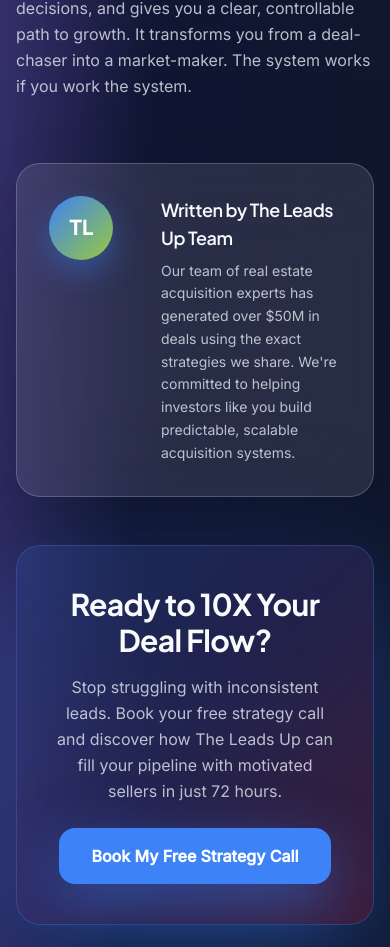
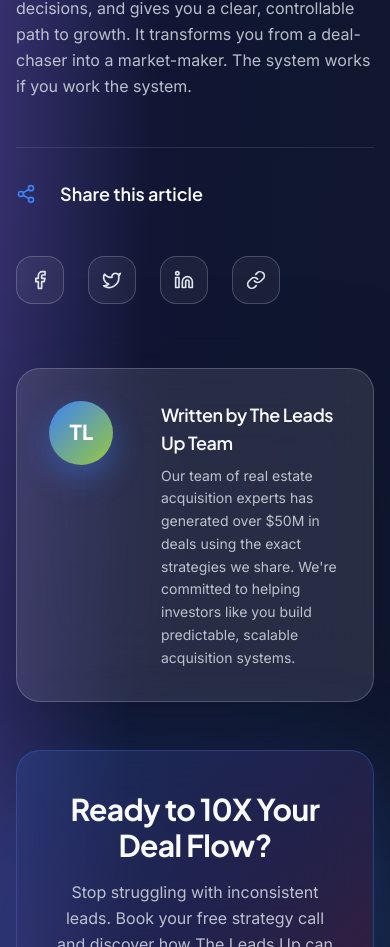
Before and after one commit to adnanelgamasyy/leadsup, a React (Vite) app: page /blog/build-predictable-deal-pipeline in a window 390 px wide. Shown: the part 5290-6237 px from the top of the page. Built offline with nearby package versions, Linux system fonts and the light colour scheme.

Commit message:
feat: add social share buttons to blog posts
- Added Facebook, Twitter, LinkedIn share buttons
- Added copy link functionality with visual feedback
- Positioned share buttons between content and author bio
- Styled with hover effects matching site theme

```diff
--- a/src/pages/EnhancedBlogPostPage.tsx
+++ b/src/pages/EnhancedBlogPostPage.tsx
@@ -1,6 +1,6 @@
 import { useParams, Link } from 'react-router-dom'
 import { useState, useEffect } from 'react'
-import { Calendar, Clock, ArrowLeft, BookOpen } from 'lucide-react'
+import { Calendar, Clock, ArrowLeft, BookOpen, Share2, Facebook, Twitter, Linkedin, Link as LinkIcon } from 'lucide-react'
 import EnhancedHeader from '@/components/EnhancedHeader'
 import Footer from '@/components/Footer'
 import { motion } from 'framer-motion'
@@ -11,6 +11,37 @@ export default function EnhancedBlogPostPage() {
   const { slug } = useParams<{ slug: string }>()
   const post = blogPosts.find(p => p.slug === slug)
   const [activeSection, setActiveSection] = useState('')
+  const [copied, setCopied] = useState(false)
+
+  const shareUrl = typeof window !== 'undefined' ? window.location.href : ''
+  const shareTitle = post?.title || ''
+
+  const handleCopyLink = () => {
+    navigator.clipboard.writeText(shareUrl)
+    setCopied(true)
+    setTimeout(() => setCopied(false), 2000)
+  }
+
+  const shareButtons = [
+    {
+      name: 'Facebook',
+      icon: Facebook,
+      url: `https://www.facebook.com/sharer/sharer.php?u=${encodeURIComponent(shareUrl)}`,
+      color: 'hover:bg-[#1877F2] hover:text-white'
+    },
+    {
+      name: 'Twitter',
+      icon: Twitter,
+      url: `https://twitter.com/intent/tweet?url=${encodeURIComponent(shareUrl)}&text=${encodeURIComponent(shareTitle)}`,
+      color: 'hover:bg-[#1DA1F2] hover:text-white'
+    },
+    {
+      name: 'LinkedIn',
+      icon: Linkedin,
+      url: `https://www.linkedin.com/sharing/share-offsite/?url=${encodeURIComponent(shareUrl)}`,
+      color: 'hover:bg-[#0A66C2] hover:text-white'
+    }
+  ]
 
   // Extract H2 headings for Table of Contents
   const extractHeadings = (content: string) => {
@@ -184,6 +215,45 @@ export default function EnhancedBlogPostPage() {
                     dangerouslySetInnerHTML={{ __html: contentWithIds }}
                   />
 
+                  {/* Share Buttons */}
+                  <div className="mt-12 pt-8 border-t border-white/10">
+                    <div className="flex flex-col sm:flex-row items-start sm:items-center justify-between gap-6">
+                      <div className="flex items-center gap-3">
+                        <Share2 className="w-5 h-5 text-action-blue" />
+                        <span className="font-plus-jakarta-sans text-lg font-semibold text-slate-50">Share this article</span>
+                      </div>
+                      <div className="flex items-center gap-3">
+                        {shareButtons.map((button) => {
+                          const Icon = button.icon
+                          return (
+                            <a
+                              key={button.name}
+                              href={button.url}
+                              target="_blank"
+                              rel="noopener noreferrer"
+                              className={`flex items-center justify-center w-12 h-12 rounded-xl border border-white/20 bg-white/5 text-slate-200 transition-all duration-300 ${button.color} hover:border-transparent hover:scale-110 hover:shadow-lg`}
+                              aria-label={`Share on ${button.name}`}
+                            >
+                              <Icon className="w-5 h-5" />
+                            </a>
+                          )
+                        })}
+                        <button
+                          onClick={handleCopyLink}
+                          className="flex items-center justify-center w-12 h-12 rounded-xl border border-white/20 bg-white/5 text-slate-200 transition-all duration-300 hover:bg-action-blue hover:text-white hover:border-transparent hover:scale-110 hover:shadow-lg relative"
+                          aria-label="Copy link"
+                        >
+                          <LinkIcon className="w-5 h-5" />
+                          {copied && (
+                            <span className="absolute -top-10 left-1/2 -translate-x-1/2 bg-vibrant-green text-white text-xs px-3 py-1 rounded-lg whitespace-nowrap">
+                              Link copied!
+                            </span>
+                          )}
+                        </button>
+                      </div>
+                    </div>
+                  </div>
+
                   {/* Author Bio */}
                   <div className="mt-16 rounded-3xl border border-white/20 bg-white/10 p-8 backdrop-blur-2xl shadow-[0_40px_120px_rgba(15,23,42,0.35)] flex gap-6">
                     <div className="w-16 h-16 bg-gradient-to-br from-action-blue to-vibrant-green rounded-full flex items-center justify-center text-white font-bold text-xl shadow-[0_12px_30px_rgba(61,130,247,0.4)] flex-shrink-0">
```
